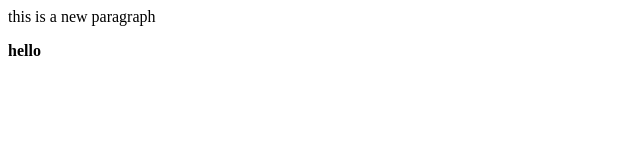
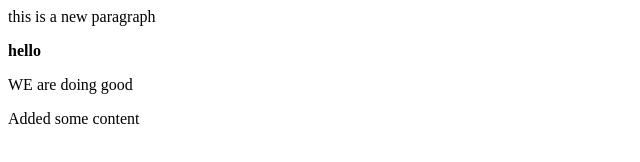
Before and after one commit to subhani-26/localRepo, a plain HTML site: page index.html in a window 1280 px wide. Shown: the whole page, without its empty margins (0-640 px from the left). Drawn offline with Linux system fonts and the light colour scheme.

Commit message:
added content

```diff
--- a/index.html
+++ b/index.html
@@ -1,3 +1,6 @@
 <p>this is a new paragraph</p>
 
 <strong>hello</strong>
+
+<p>WE are doing good </p>
+<p> Added some content</p>
```
